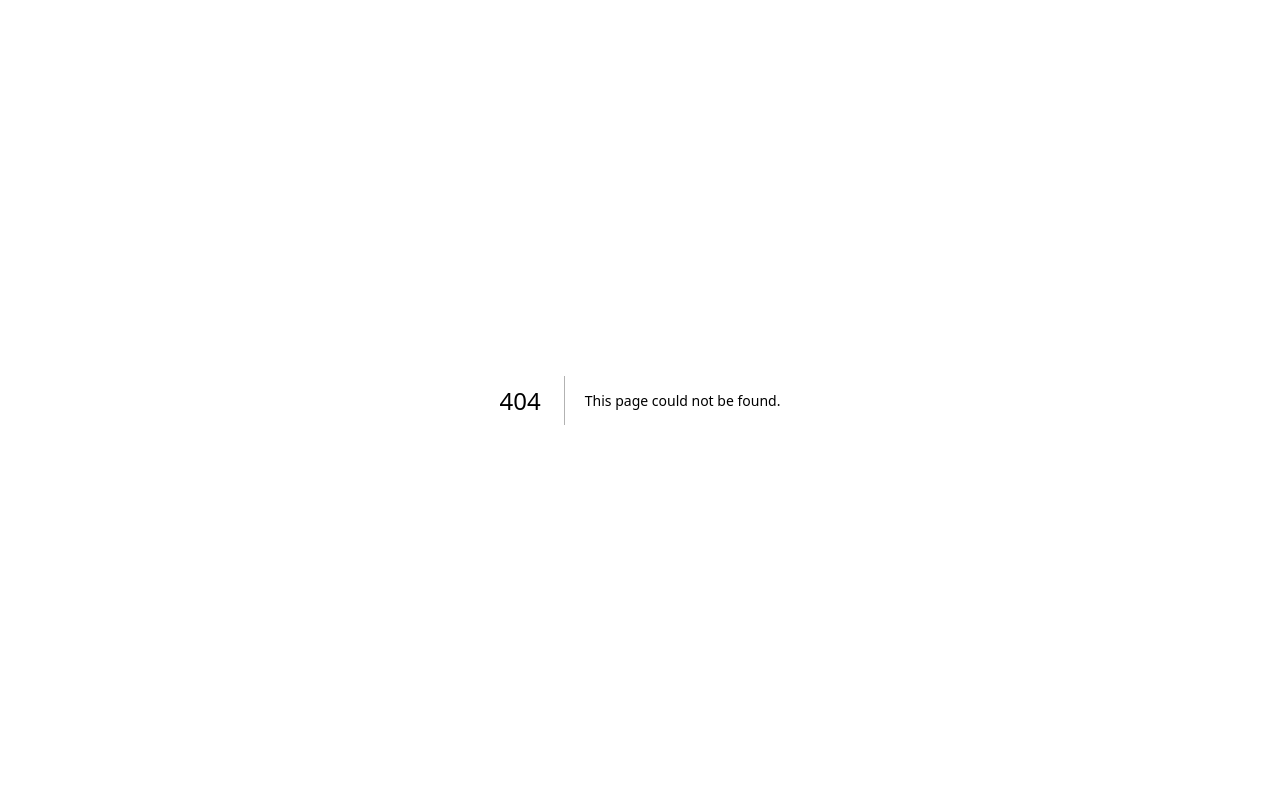
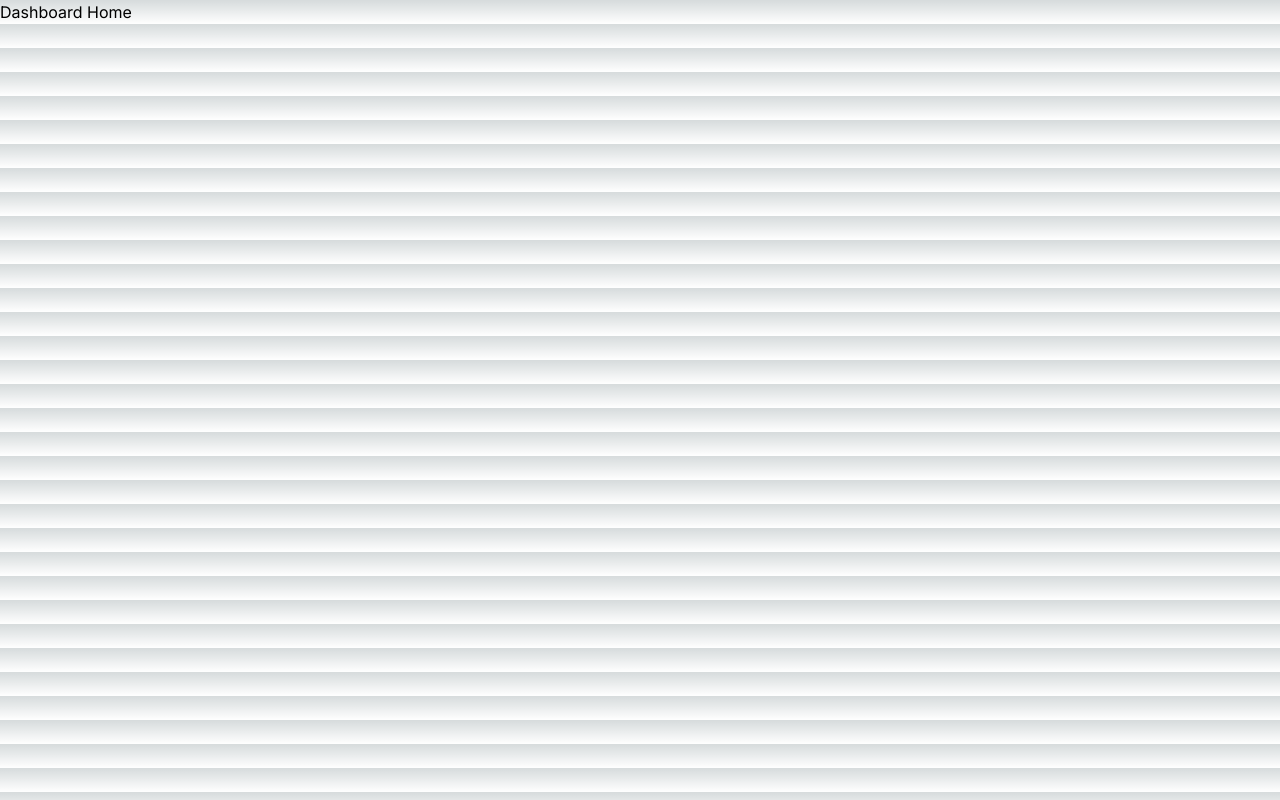
Before and after one commit to prantosheikh/conutries, a Next.js app: page /dashboard in a window 1280 px wide. Before the commit this address had no page. Built offline with nearby package versions, Linux system fonts and the light colour scheme.

Commit message:
conutries basic router setup

```diff
--- /dev/null
+++ b/src/app/(reach)/about/page.js
@@ -0,0 +1,10 @@
+
+const About = () => {
+    return (
+        <div>
+            <h1>About</h1>
+        </div>
+    );
+};
+
+export default About;
--- /dev/null
+++ b/src/app/(reach)/contact/page.js
@@ -0,0 +1,10 @@
+
+const Contact = () => {
+    return (
+        <div>
+            <h1>Contact</h1>
+        </div>
+    );
+};
+
+export default Contact;
--- /dev/null
+++ b/src/app/components/table/FancyTable.js
@@ -0,0 +1,10 @@
+
+const FancyTable = () => {
+    return (
+        <div>
+
+        </div>
+    );
+};
+
+export default FancyTable;
--- /dev/null
+++ b/src/app/dashboard/page.js
@@ -0,0 +1,10 @@
+
+const Page = () => {
+    return (
+        <div>
+            <h1>Dashboard Home</h1>
+        </div>
+    );
+};
+
+export default Page;
```
Also changed, not shown: src/app/components/button/button.js (added), src/app/dashboard/Widget.js (added).
